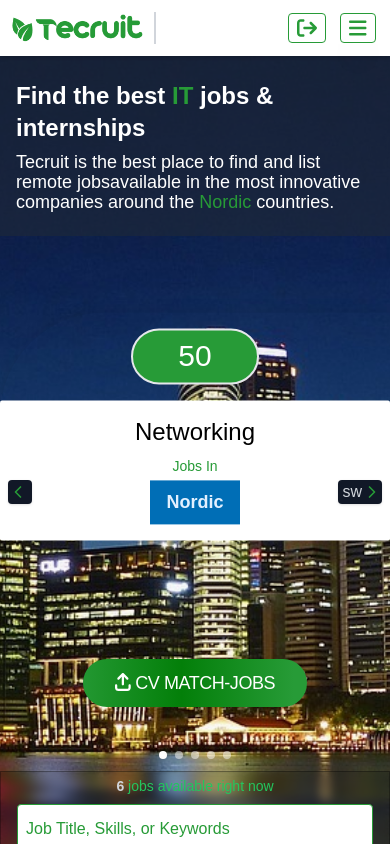
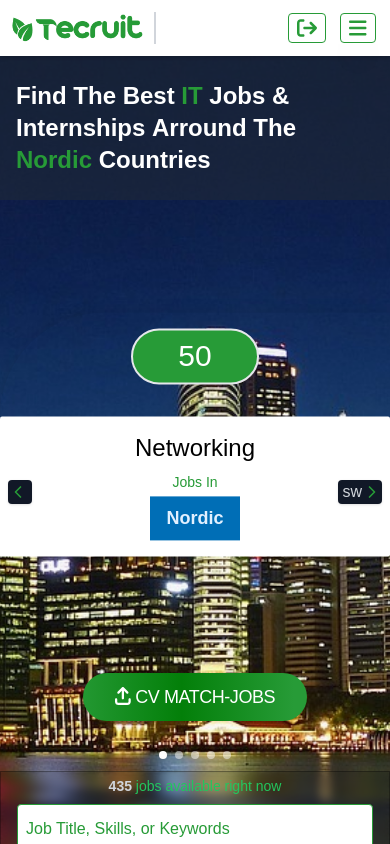
Before and after one commit to Rashadul-Haque-JS/tecruit-media, a React (Create React App) app: page / in a window 390 px wide. Shown: the top 844 px of the page. Built offline with nearby package versions, Linux system fonts and the light colour scheme; a web font is replaced by a local one.

Commit message:
Added styles on home page

```diff
--- a/src/components/common/FileUploaderPdf.js
+++ b/src/components/common/FileUploaderPdf.js
@@ -59,7 +59,7 @@
 
   const visibilities = () => {
     if (screen === 'sm') {
-      return 'hidden sm:flex justify-center items-center absolute left-0 right-0 bottom-[362px] z-20';
+      return 'hidden sm:flex justify-center items-center absolute left-0 right-0 bottom-[348px] z-20';
     } else {
       return 'flex sm:hidden';
     }
--- a/src/components/home/CarouselSpecial.js
+++ b/src/components/home/CarouselSpecial.js
@@ -7,11 +7,11 @@
         <div className="container mx-auto px-4 4xl:px-16 4xl:py-4 ">
           <div className="w-1/2 sm:w-full">
             <div className="py-6 lg:py-12 text-tecruitSecondary">
-              <h2 className="text-2xl md:text-3xl lg:text-4xl xl:text-4xl 2xl:text-5xl 3xl:text-6xl 4xl:text-6xl font-bold leading-tigh">
+              <h2 className="text-2xl md:text-3xl lg:text-4xl xl:text-4xl 2xl:text-5xl 3xl:text-6xl 4xl:text-6xl font-bold leading-tigh capitalize">
                 Find the best <span className="text-tecruitPrimary">IT</span>{" "}
-                jobs &amp; <span className="block">internships</span>{" "}
+                jobs &amp; <span className="block">internships <span className="hidden sm:inline-block">arround the</span> <span className="text-tecruitPrimary hidden sm:block">Nordic <span className="text-tecruitSecondary">countries</span></span></span>{" "}
               </h2>
-              <p className="text-lg lg:text-xl xl:text-xl 2xl:text-3xl 3xl:text-4xl 4xl:text-5xl mt-2 leading-5">
+              <p className="text-lg lg:text-xl xl:text-xl 2xl:text-3xl 3xl:text-4xl 4xl:text-5xl mt-2 leading-5 sm:hidden">
                 Tecruit is the best place to find and list remote jobs
                 <span className="block sm:inline md:inline">
                   available in the most innovative companies around
--- a/src/components/home/SearchComponent.js
+++ b/src/components/home/SearchComponent.js
@@ -48,7 +48,8 @@
   return (
     <div className="flex flex-col justify-center items-center w-full px-4 pt-6 pb-20 sm:pt-1 sm:pb-4 md:py-2 shadow-shade relative home-search-bg">
       <p className="text-sm text-green-500 sm:pb-2 md:pt-2 pb-0 pt-0 w-fit">
-        <span className="font-bold text-md text-gray-300">{jobList?.length}</span> jobs
+        {/* + 429 will be removed on prod env */}
+        <span className="font-bold text-md text-gray-300">{jobList?.length + 429}</span> jobs
         available right now
       </p>
       <div className="flex justify-center items-center flex-wrap w-5/6 sm:w-full lg:gap-0 xl:gap-1">
--- a/src/components/home/SubCategoryStats.js
+++ b/src/components/home/SubCategoryStats.js
@@ -20,7 +20,7 @@
 
   return (
     <div
-      className={`flex sm:flex-col justify-start items-center gap-6 sm:gap-4 category-stats-slider rounded-l-full rounded-r-lg px-2 py-4 sm:px-0 md:w-[640px] lg:w-[640px] sm:w-full h-52 w-[50vw] shadow-shade sm:shadow-0 z-0 text-tecruitSecondary`}
+      className={`flex sm:flex-col justify-start items-center gap-6 sm:gap-8 category-stats-slider rounded-l-full rounded-r-lg px-2 py-4 sm:px-0 md:w-[640px] lg:w-[640px] sm:w-full h-52 w-[50vw] shadow-shade sm:shadow-0 z-0 text-tecruitSecondary`}
     >
       <div
         className={`w-60 h-60 sm:w-32 sm:h-32 sm:py-2 rounded-full flex justify-center items-center text-6xl sm:text-3xl border-2 bg-tecruitPrimary`}
```
